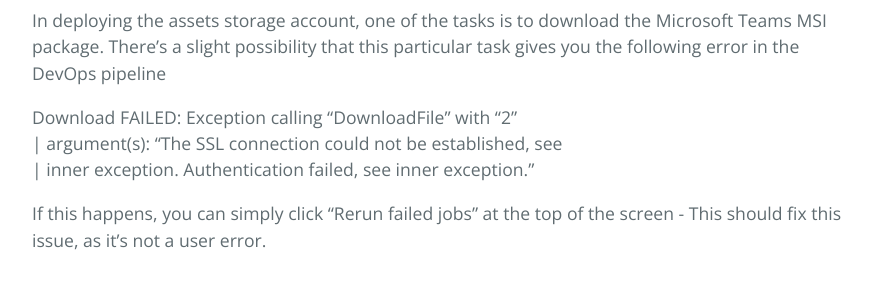
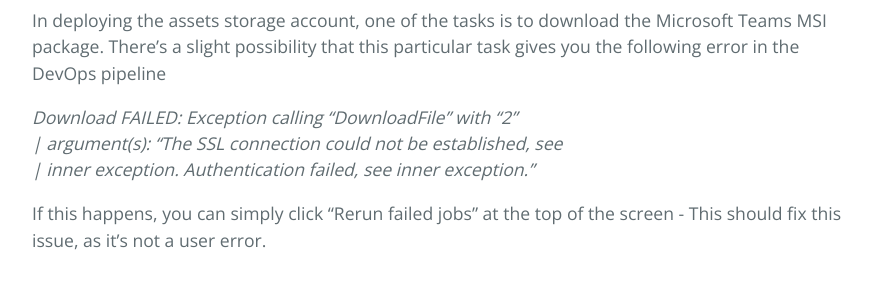
Before and after one commit to samvdjagt/wvdquickstart, a Jekyll site: the page built from troubleshoot.md, in a window 1280 px wide. Shown: the part 2493-2793 px from the top of the page, without its empty margins (192-1087 px from the left). Built offline with Jekyll 4.4.1, drawn with Linux system fonts in a browser that asks for light colours.

```diff
--- a/troubleshoot.md
+++ b/troubleshoot.md
@@ -37,8 +37,8 @@ As a last resort, if the above does not fix your problem, you can try hard-codin
 #### Assets Storage Account Post-Deployment Failed: Download Failed
 In deploying the assets storage account, one of the tasks is to download the Microsoft Teams MSI package. There's a slight possibility that this particular task gives you the following error in the DevOps pipeline
 
-Download FAILED: Exception calling "DownloadFile" with "2" <br>
+*Download FAILED: Exception calling "DownloadFile" with "2" <br>
      | argument(s): "The SSL connection could not be established, see <br>
-     | inner exception. Authentication failed, see inner exception."
+     | inner exception. Authentication failed, see inner exception."*
 
 If this happens, you can simply click "Rerun failed jobs" at the top of the screen - This should fix this issue, as it's not a user error.
```
